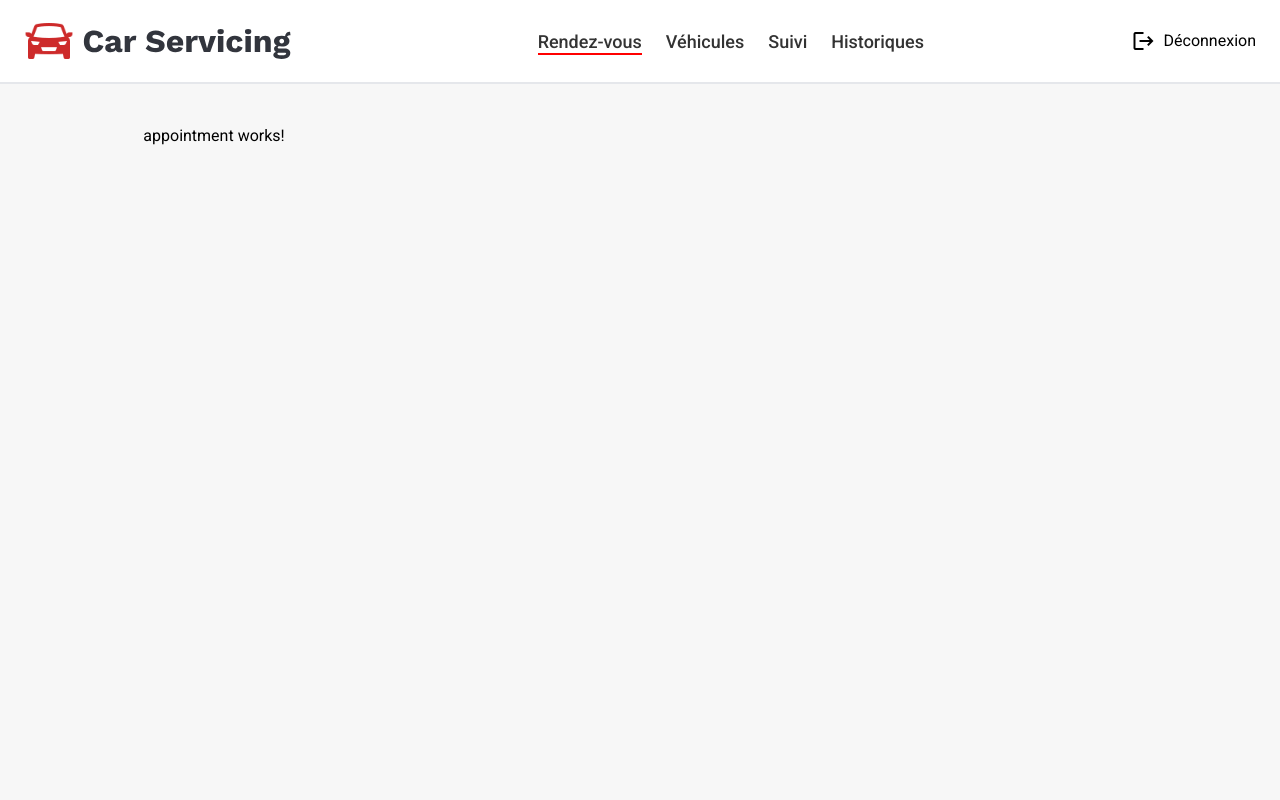
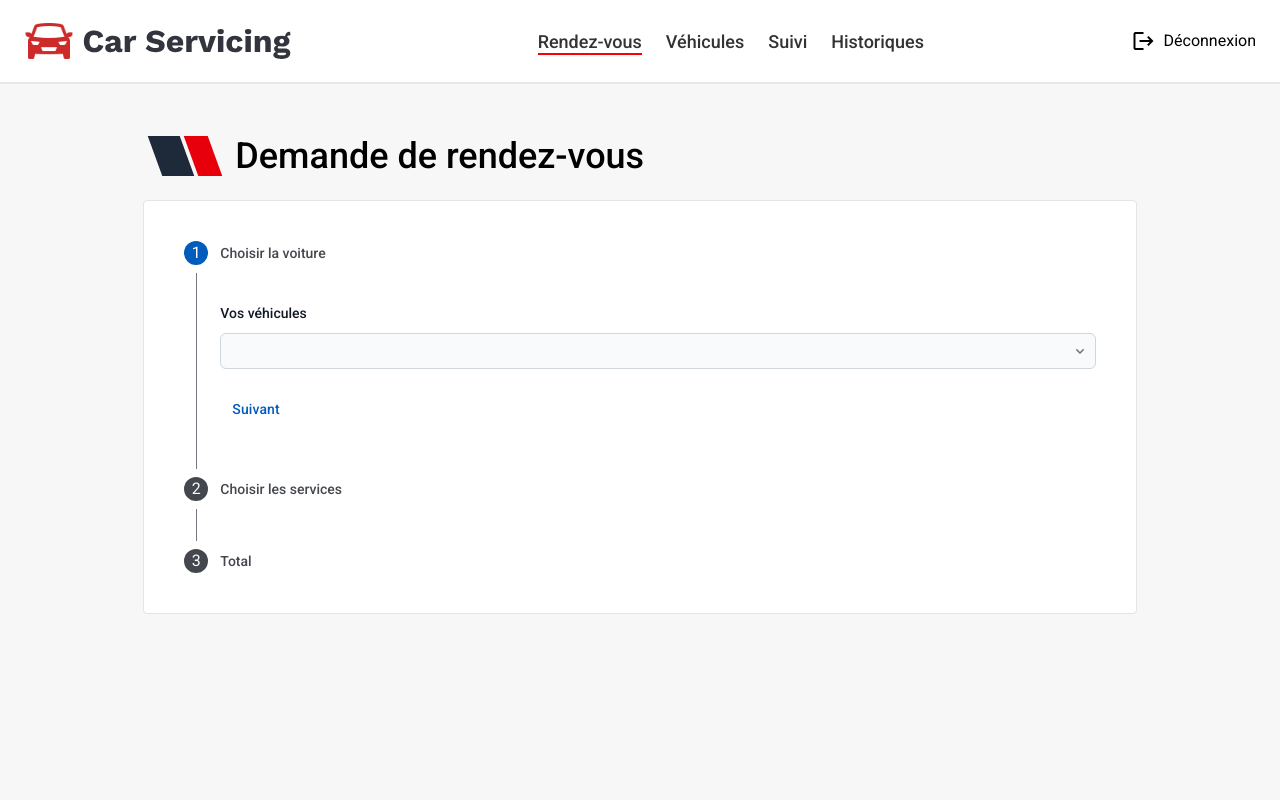
Before and after one commit to Moucchi/m1p12mean-Emmanuel-Nohan, an Angular app: page /client/home/rendez-vous in a window 1280 px wide. Shown: the top 800 px of the page. Built offline with nearby package versions, Linux system fonts and the light colour scheme; no server answers; sample sign-in values are in the browser's storage.

Commit message:
feat(client): demande de rendez-vous

```diff
--- a/src/app/client/pages/appointment/appointment.component.css
+++ b/src/app/client/pages/appointment/appointment.component.css
@@ -0,0 +1,14 @@
+mat-card{
+    border-radius: 4px;
+    background-color: white;
+    border: thin solid rgb(229, 227, 227);
+    padding: 16px;
+}
+
+mat-stepper{
+    background-color: white;
+}
+
+.mat-mdc-form-field {
+    margin-top: 16px;
+}
--- a/src/app/client/pages/appointment/appointment.component.html
+++ b/src/app/client/pages/appointment/appointment.component.html
@@ -1 +1,70 @@
-<p>appointment works!</p>
+<div>
+    <app-page-header title="Demande de rendez-vous"></app-page-header>
+    <mat-card appearance="outlined">
+        @if(success()){
+            <div class="p-4 mb-4 text-md text-green-800 rounded-lg bg-green-50 " role="alert">
+                <span class="font-medium">Votre demande a été envoyée!</span>
+            </div>
+        }
+        <mat-stepper orientation="vertical" #stepper linear>
+            <mat-step [stepControl]="firstFormGroup">
+                <form [formGroup]="firstFormGroup" class="mt-3">
+                    <ng-template matStepLabel>Choisir la voiture</ng-template>
+                    <form [formGroup]="firstFormGroup">
+                        <div>
+                            <label for="vehicleId" class="block text-sm/6 font-medium text-gray-900">Vos véhicules</label>
+                            <div class="mt-2 grid grid-cols-1">
+                              <select formControlName="vehicleId" required id="vehicleId" name="vehicleId" autocomplete="vehicle-name" class="col-start-1 row-start-1 w-full appearance-none rounded-md bg-gray-50 py-1.5 pr-8 pl-3 text-base text-gray-900 outline-1 -outline-offset-1 outline-gray-300 focus:outline-2 focus:-outline-offset-2 focus:outline-blue-600 sm:text-sm/6">
+                                @for(vehicle of getVehicles(); track vehicle._id){
+                                  <option [value]="vehicle._id">{{ vehicle.vehicleBrandId.name }} - {{ vehicle.registrationNumber }}</option>
+                                }
+                              </select>
+                              <svg class="pointer-events-none col-start-1 row-start-1 mr-2 size-5 self-center justify-self-end text-gray-500 sm:size-4" viewBox="0 0 16 16" fill="currentColor" aria-hidden="true" data-slot="icon">
+                                <path fill-rule="evenodd" d="M4.22 6.22a.75.75 0 0 1 1.06 0L8 8.94l2.72-2.72a.75.75 0 1 1 1.06 1.06l-3.25 3.25a.75.75 0 0 1-1.06 0L4.22 7.28a.75.75 0 0 1 0-1.06Z" clip-rule="evenodd" />
+                              </svg>
+                            </div>
+                        </div>
+                    </form>
+                    <div class="mt-5">
+                      <button mat-button matStepperNext (click)="getServices()">Suivant</button>
+                    </div>
+                </form>
+            </mat-step>
+
+            <mat-step>
+                <ng-template matStepLabel>Choisir les services</ng-template>
+                <div class="flex flex-wrap gap-3 mt-3">
+                   @if (isLoading()) {
+                        <div class="py-5 m-auto">
+                            <svg class="animate-spin h-5 w-5 text-gray-600" xmlns="http://www.w3.org/2000/svg" fill="none" viewBox="0 0 24 24">
+                                <circle class="opacity-25" cx="12" cy="12" r="10" stroke="currentColor" stroke-width="4"></circle>
+                                <path class="opacity-75" fill="currentColor" d="M4 12a8 8 0 018-8V0C5.373 0 0 5.373 0 12h4zm2 5.291A7.962 7.962 0 014 12H0c0 3.042 1.135 5.824 3 7.938l3-2.647z"></path>
+                            </svg>
+                        </div>
+                   } @else {
+                        @for(service of services(); track $index){
+                            <mat-checkbox [checked]="service.isSelected" (change)="updateCheck($index)">{{ service.name }}</mat-checkbox>
+                        }
+                   }
+                </div>
+                <div class="mt-5">
+                    <button mat-button matStepperNext>Suivant</button>
+                </div>
+            </mat-step>
+
+            <mat-step>
+              <ng-template matStepLabel>Total</ng-template>
+              <div class="mt-3">
+                <p class="font-medium text-lg mb-2">Devis : {{ total() | currency:'MGA':'symbol-narrow':'1.2-2' }}</p>
+                <p class="text-sm text-red-600">* Des frais de pièces pourraient être ajoutés à la facture finale.</p>
+                <div class="flex gap-3 mt-5">
+                    <button mat-button matStepperPrevious>Retour</button>
+                    <button mat-flat-button (click)="saveOrder(stepper)" [disabled]="isLoading()">Valider</button>
+                </div>
+
+              </div>
+            </mat-step>
+          </mat-stepper>
+    </mat-card>
+
+</div>
--- a/src/app/client/pages/appointment/appointment.component.ts
+++ b/src/app/client/pages/appointment/appointment.component.ts
@@ -1,11 +1,101 @@
-import { Component } from '@angular/core';
+import { Component, computed, inject, Signal, signal, WritableSignal } from '@angular/core';
+import { PageHeaderComponent } from '../../components/page-header/page-header.component';
+import { MatCardModule } from '@angular/material/card';
+import {MatStepper, MatStepperModule} from '@angular/material/stepper';
+import {FormBuilder, Validators, FormsModule, ReactiveFormsModule} from '@angular/forms';
+import { MatButtonModule } from '@angular/material/button';
+import { VehicleStoreService } from '../../services/vehicle-store.service';
+import { HttpClient, HttpParams } from '@angular/common/http';
+import { environment } from '../../../environments/environment';
+import { Service } from '../../../shared/models/service.interface';
+import {MatCheckboxModule} from '@angular/material/checkbox';
+import { CurrencyPipe } from '@angular/common';
+import { jwtDecode } from 'jwt-decode';
+import { UserInterface } from '../../../shared/models/User.interface';
 
 @Component({
   selector: 'app-appointment',
-  imports: [],
+  imports: [CurrencyPipe, MatCheckboxModule, MatButtonModule, PageHeaderComponent, MatCardModule, MatStepperModule, FormsModule, ReactiveFormsModule
+  ],
   templateUrl: './appointment.component.html',
   styleUrl: './appointment.component.css'
 })
 export class AppointmentComponent {
+  private _formBuilder = inject(FormBuilder);
+  private vehicleStore = inject(VehicleStoreService);
+  private http = inject(HttpClient);
 
+  success = signal<boolean>(false);
+  isLoading = signal<boolean>(false);
+  vehicles = this.vehicleStore.getVehicles();
+  services: WritableSignal<Service[]> = signal<Service[]>([]);
+
+  getVehicles() {
+    return this.vehicles().filter(v => v.state == 'free')
+  }
+
+  total: Signal<number> = computed(() => {
+    return this.services()
+      .filter(s => s.isSelected)
+      .reduce((total, s) => total + s.basePrice, 0)
+  });
+
+  firstFormGroup = this._formBuilder.group({
+    vehicleId: ['', Validators.required],
+  });
+
+  getVehicleId() {
+    const v: string = this.firstFormGroup.invalid ? '' : this.firstFormGroup.value.vehicleId || '';
+    return v;
+  }
+
+  getServices() {
+    if(this.firstFormGroup.valid){
+      let type = ''
+      this.isLoading.set(true);
+      const car = this.vehicles().find(c => c._id == this.getVehicleId());
+      if(car?.vehicleTypeId) type = car.vehicleTypeId._id;
+      const params = new HttpParams().set('t', type);
+      this.http.get<Service[]>(`${environment.apiUrl}/api/services/vehicles/types`, {params}).subscribe((response: any) => {
+        this.services.set(response.data);
+        this.services().map((s) => s.isSelected = false);
+        this.isLoading.set(false);
+      });
+    }
+  }
+
+  updateCheck(index: number){
+    this.services.update(services =>
+      services.map((service, i) =>
+        i === index ? { ...service, isSelected: !service.isSelected } : service
+      )
+    );
+  }
+
+  saveOrder(stepper: MatStepper){
+    this.isLoading.set(true);
+    var sIds: string[] = [];
+    this.services().forEach((s) => {
+      if(s.isSelected){
+        sIds.push(s._id);
+      }
+    });
+    const token = localStorage.getItem('JWT_TOKEN');
+    let user: UserInterface;
+    if(token){
+      user = {
+        ...jwtDecode(token)
+      };
+      this.http.post(`${environment.apiUrl}/api/clients/${user.id}/orders`, {
+        vehicleId: this.getVehicleId(),
+        serviceIds: sIds
+      }).subscribe(() => {
+        this.vehicleStore.fetchVehicles();
+        this.isLoading.set(false);
+        stepper.reset();
+        this.success.set(true);
+        setTimeout(() => this.success.set(false), 2000);
+      });
+    }
+  }
 }
--- a/src/app/shared/models/type.interface.ts
+++ b/src/app/shared/models/type.interface.ts
@@ -1,5 +1,5 @@
 export interface TypeVoiture {
     _id: string,
     type: string,
-    priceMultiplierPercent: Number
+    priceMultiplierPercent: number
 }
```
Also changed, not shown: src/app/shared/models/service.interface.ts (added, +7 -0 lines).
